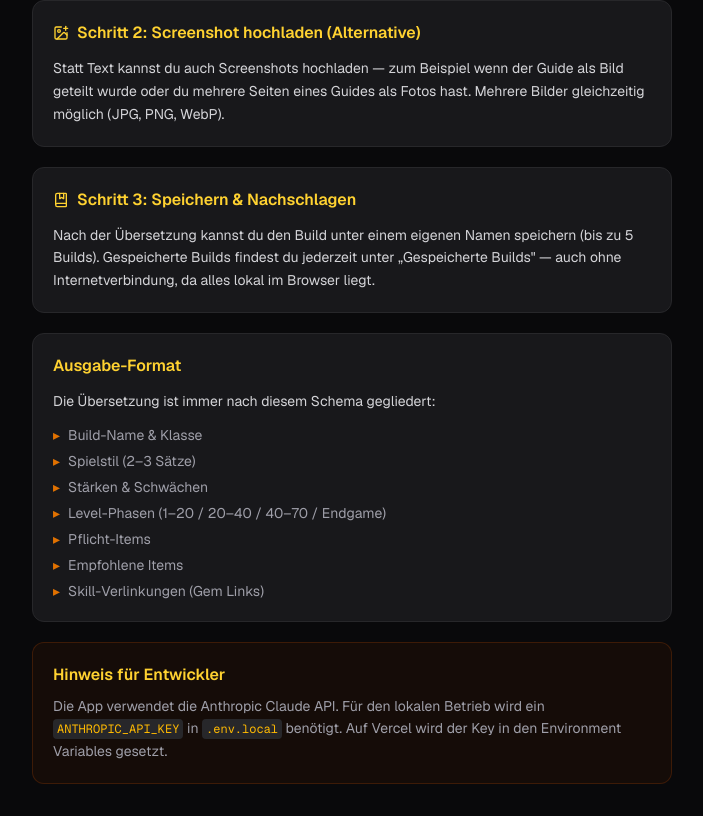
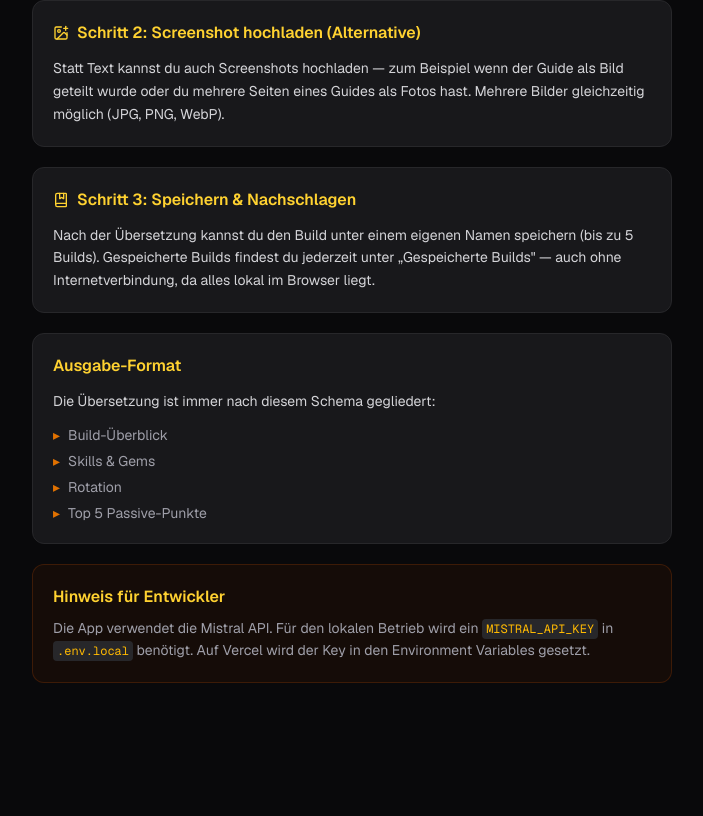
Before and after one commit to Rafael-Rdev/poe-planer, a Next.js app: page /info in a window 1280 px wide. Shown: the part 512-1328 px from the top of the page, without its empty margins (288-991 px from the left). After the commit the page ends 1227 px from the top, so only its background shows below. Built offline with nearby package versions, Linux system fonts and the light colour scheme.

Commit message:
fix(info): ersetze Anthropic/ANTHROPIC durch Mistral/MISTRAL, korrigiere Ausgabe-Format und PS5-Bezeichnungen

```diff
--- a/src/app/info/page.tsx
+++ b/src/app/info/page.tsx
@@ -22,7 +22,7 @@ export default function InfoPage() {
             Der Build-Guide Übersetzer nimmt englische Path of Exile 2 Build-Guides — egal ob
             von Maxroll, Mobalytics, Reddit, Discord oder YouTube-Beschreibungen — und übersetzt
             sie strukturiert auf Deutsch. Dabei werden ausschließlich die offiziellen deutschen
-            PS5-Bezeichnungen für Skills, Passive Nodes und Items verwendet.
+            Spielbegriffe für Skills, Passive Nodes und Items verwendet.
           </p>
         </div>
 
@@ -73,13 +73,10 @@ export default function InfoPage() {
           </p>
           <ul className="space-y-1.5">
             {[
-              "Build-Name & Klasse",
-              "Spielstil (2–3 Sätze)",
-              "Stärken & Schwächen",
-              "Level-Phasen (1–20 / 20–40 / 40–70 / Endgame)",
-              "Pflicht-Items",
-              "Empfohlene Items",
-              "Skill-Verlinkungen (Gem Links)",
+              "Build-Überblick",
+              "Skills & Gems",
+              "Rotation",
+              "Top 5 Passive-Punkte",
             ].map((item) => (
               <li key={item} className="flex items-center gap-2 text-sm text-zinc-400">
                 <span className="text-amber-600">▸</span>
@@ -93,8 +90,8 @@ export default function InfoPage() {
         <div className="rounded-xl border border-amber-900/40 bg-amber-950/20 p-5">
           <h2 className="text-base font-semibold text-amber-300 mb-2">Hinweis für Entwickler</h2>
           <p className="text-sm text-zinc-400 leading-relaxed">
-            Die App verwendet die Anthropic Claude API. Für den lokalen Betrieb wird ein
-            {" "}<code className="text-amber-400 bg-zinc-800 px-1 py-0.5 rounded text-xs">ANTHROPIC_API_KEY</code>{" "}
+            Die App verwendet die Mistral API. Für den lokalen Betrieb wird ein
+            {" "}<code className="text-amber-400 bg-zinc-800 px-1 py-0.5 rounded text-xs">MISTRAL_API_KEY</code>{" "}
             in <code className="text-amber-400 bg-zinc-800 px-1 py-0.5 rounded text-xs">.env.local</code> benötigt.
             Auf Vercel wird der Key in den Environment Variables gesetzt.
           </p>
```
